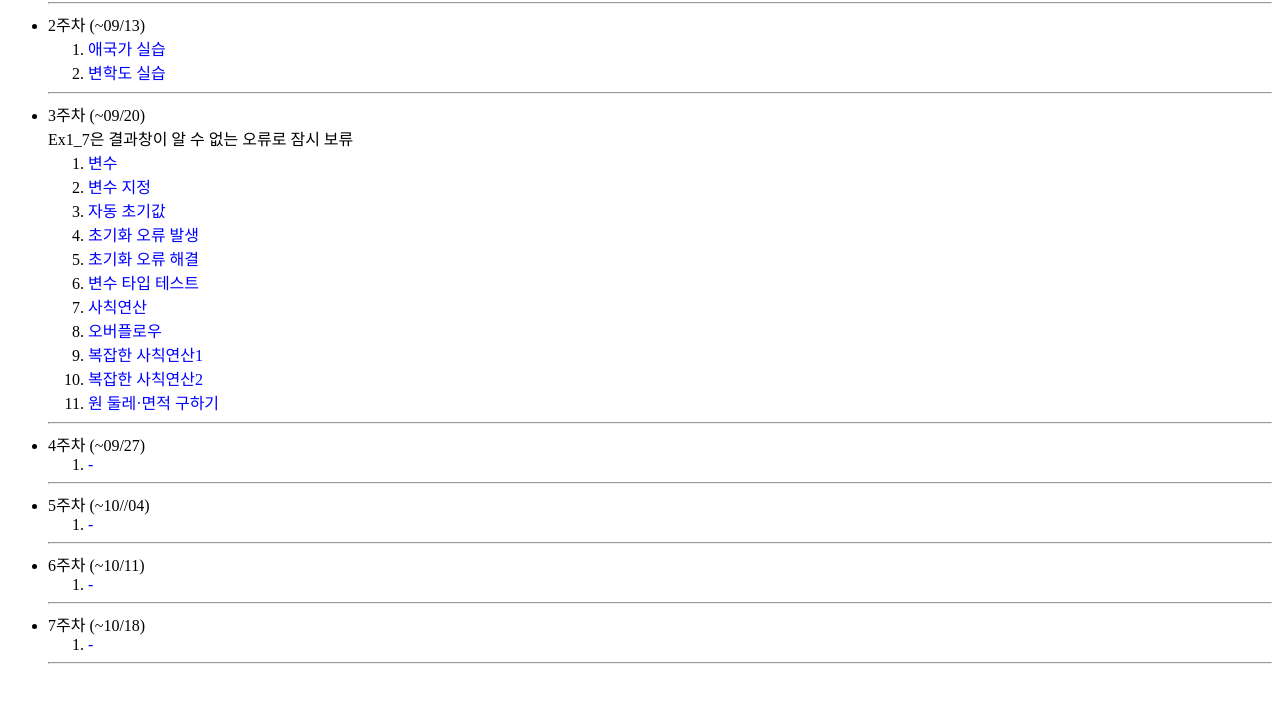
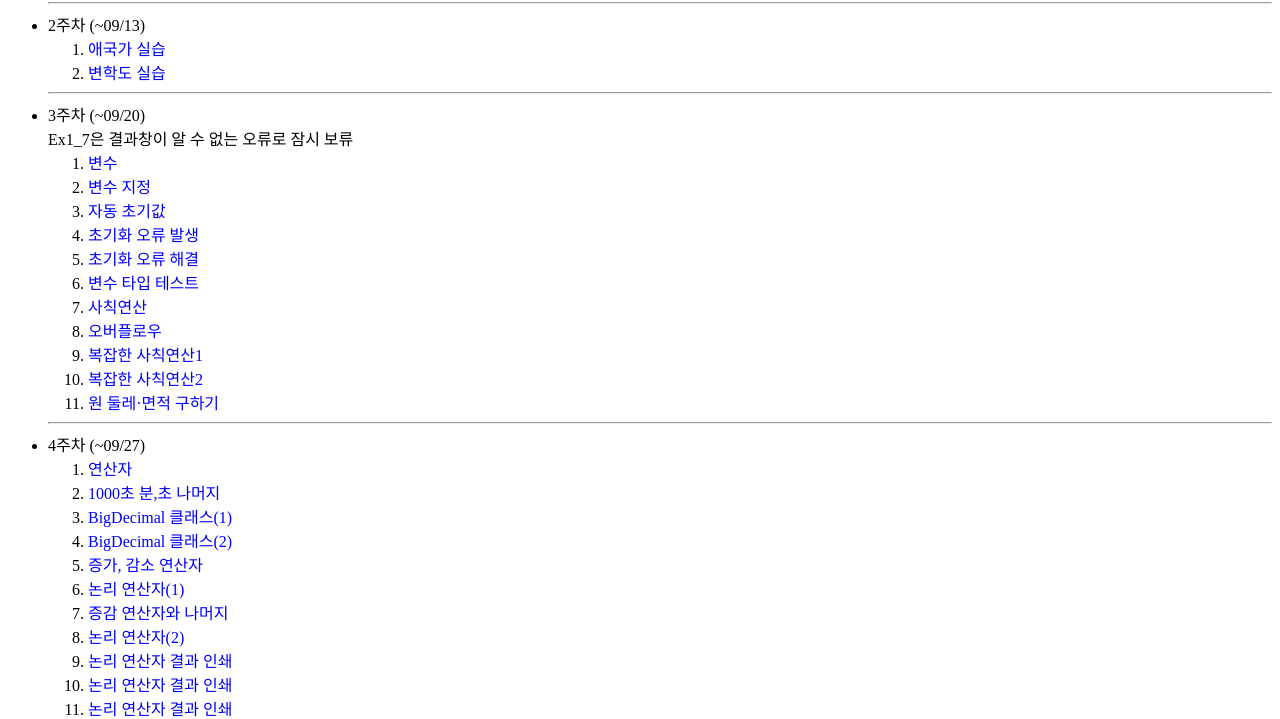
Before and after one commit to LimCfamily/LimCfamily.github.io, a plain HTML site: page index.html in a window 1280 px wide. Shown: the part 87-806 px from the top of the page. Drawn offline with Linux system fonts and the light colour scheme.

Commit message:
Update index.html

```diff
--- a/index.html
+++ b/index.html
@@ -32,7 +32,18 @@
   </ol><hr/>
   <li> 4주차 (~09/27) </li>
   <ol>
-    <li><A href=-"-"  target="_blank">-</a></li>
+    <li><A href="/4/HW4_1_1.html"  target="_blank">연산자</a></li>
+    <li><A href="/4/HW4_1_2.html"  target="_blank">1000초 분,초 나머지</a></li>
+    <li><A href="/4/HW4_2_1.html"  target="_blank">BigDecimal 클래스(1)</a></li>
+    <li><A href="/4/HW4_3_1.html"  target="_blank">BigDecimal 클래스(2)</a></li>
+    <li><A href="/4/HW4_3_2.html"  target="_blank">증가, 감소 연산자</a></li>
+    <li><A href="/4/HW4_3_3.html"  target="_blank">논리 연산자(1)</a></li>
+    <li><A href="/4/HW4_3_4.html"  target="_blank">증감 연산자와 나머지</a></li>
+    <li><A href="/4/HW4_3_5.html"  target="_blank">논리 연산자(2)</a></li>
+    <li><A href="/4/HW4_3_5.html"  target="_blank">논리 연산자 결과 인쇄</a></li>
+    <li><A href="/4/HW4_3_5.html"  target="_blank">논리 연산자 결과 인쇄</a></li>
+    <li><A href="/4/HW4_3_5.html"  target="_blank">논리 연산자 결과 인쇄</a></li>
+    <li><A href="/4/HW4_3_5.html"  target="_blank">논리 연산자 결과 인쇄</a></li>
   </ol><hr/>
   <li> 5주차 (~10//04) </li>
   <ol>
```
